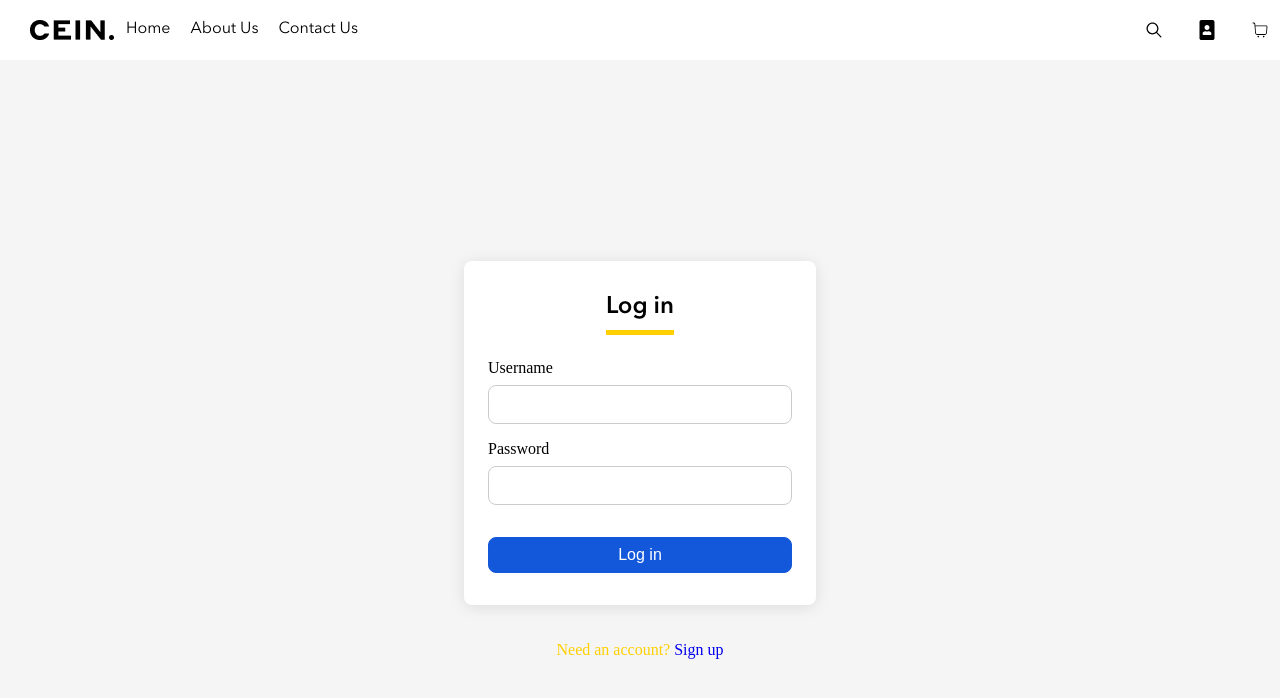
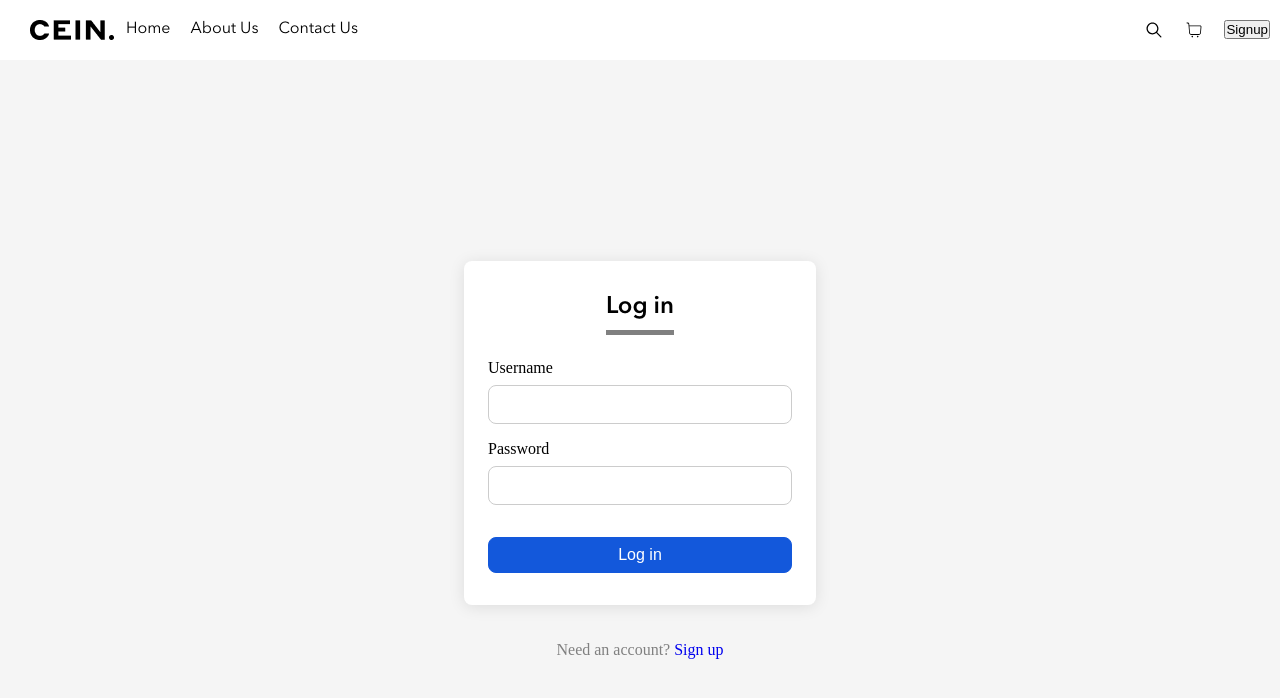
Before and after one commit to ob6854w/eco-fashion-marketplace-client, a React (Create React App) app: page /login in a window 1280 px wide. Shown: the top 698 px of the page. Built offline with nearby package versions, Linux system fonts and the light colour scheme.

Commit message:
re-adjust the contact about and navbar

```diff
--- a/src/App.js
+++ b/src/App.js
@@ -1,6 +1,6 @@
 import Home from "./pages/Home/Home";
-import AboutUs from "./pages/AboutUs/AboutUs";
-import ContactUs from "./pages/ContactUs/ContactUs";
+import About from "./pages/About/About";
+import Contact from "./pages/Contact/Contact";
 import NotFound from "./pages/NotFound/NotFound";
 import Signup from "./pages/Signup/Signup";
 import Login from "./pages/Login/Login";
@@ -16,8 +16,8 @@ function App() {
     <Navbar />
     <Routes>
       <Route path="/" element={<Home />} />
-      <Route path="/aboutus" element={<AboutUs />}/>
-      <Route path="/contactus" element={<ContactUs />}/>
+      <Route path="/about" element={<About />}/>
+      <Route path="/contact" element={<Contact />}/>
       <Route path="*" element={<NotFound />} />
       <Route path="/signup" element={<Signup />} />
       <Route path="/login" element={<Login />} />
--- a/src/components/Navbar/Navbar.js
+++ b/src/components/Navbar/Navbar.js
@@ -2,7 +2,6 @@ import logo from "../../assets/images/Logo.png";
 import { CiShoppingCart } from "react-icons/ci";
 import { HiBars3 } from "react-icons/hi2";
 import { IoIosSearch } from "react-icons/io";
-import { FaPortrait } from "react-icons/fa";
 import { Link } from "react-router-dom";
 
 import "./Navbar.scss";
@@ -21,8 +20,10 @@ function Navbar() {
         </div>
         <div className="navbar__icons-container">
           <IoIosSearch className="navbar__icons-container-icon" />
-         <FaPortrait className="navbar__icons-container-icon"></FaPortrait>
           <CiShoppingCart className="navbar__icons-container-icon" />
+          <Link to="/signup">
+          <button className="navbar___button">Signup</button>
+          </Link>
         </div>
       </div>
     </nav>
--- a/src/components/Navbar/Navbar.scss
+++ b/src/components/Navbar/Navbar.scss
@@ -41,7 +41,7 @@
   &__icons-container {
     display: flex;
     justify-content: space-between;
-    width: 20%;
+    width: 30%;
 
     @include tablet {
       width: 10%;
@@ -50,4 +50,8 @@
       font-size: 20px;
     }
   }
+
+  &__button{
+
+  }
 }
--- a/src/pages/AboutUs/AboutUs.js
+++ b/src/pages/About/About.js
@@ -1,11 +1,11 @@
-import "./AboutUs.scss";
+import "./About.scss";
 import image from "../../assets/images/About Us.jpeg";
-function AboutUs() {
+function About() {
     return (
-       <div className="aboutus__container">
-        <div className="aboutus__content">
+       <div className="about__container">
+        <div className="about__content">
             <h2>WELCOME TO CEIN</h2>
-        <img className="aboutus__image" src={image} alt="aboutUs image"/>
+        <img className="about__image" src={image} alt="about image"/>
          <p>Our website is focused on sustainable fashion and lifestyle choices. At CEIN, we are committed to promoting a greener, more ethical approach to fashion by showcasing a curated collection of brands that prioritize eco-friendly and sustainable practices.
             With a passion for both style and sustainability, we have handpicked a diverse range of 10brands that share our vision for a more conscious and environmentally-friendly future.
             Join us on our journey towards a more sustainable future. Explore our collection, discover new brands, and be part of the movement towards a greener, more ethical fashion industry. Thank you for choosing CEIN as your trusted source for eco-friendly and sustainable fashion!
@@ -18,4 +18,4 @@ function AboutUs() {
     )
 }
 
-export default AboutUs;
+export default About;
--- a/src/pages/AboutUs/AboutUs.scss
+++ b/src/pages/About/About.scss
@@ -2,7 +2,7 @@
 @use "../../styles/partials/mixins" as *;
 @use "../../styles/partials/typography" as *;
 
-.aboutus {
+.about {
     &__container{
         width: 100%;
         margin: 0 auto;
--- a/src/pages/ContactUs/ContactUs.js
+++ b/src/pages/Contact/Contact.js
@@ -1,7 +1,7 @@
-import "./ContactUs.scss";
+import "./Contact.scss";
 import Input from "../../components/Input/Input";
 
-function ContactUs() {
+function Contact() {
     return(
     <div className="contactus__container">
         <img/>
@@ -23,4 +23,4 @@ function ContactUs() {
     )
 }
 
-export default ContactUs;
+export default Contact;
--- a/src/pages/Login/Login.scss
+++ b/src/pages/Login/Login.scss
@@ -24,7 +24,7 @@
         margin-bottom: 1.5rem;
         text-align: center;
         font-size: 1.5rem;
-        border-bottom: 5px solid #ffcf00;
+        border-bottom: 5px solid #808080;
         padding-bottom: 0.5rem;
         align-self: center;
         font-family: 'Avenir-demi';
@@ -55,7 +55,7 @@
     &__link {
         text-align: center;
         margin-top: 20px;
-        color: #ffcf00;
+        color: #808080;
         text-decoration: none;
 
         &:hover {
--- a/src/pages/Signup/Signup.scss
+++ b/src/pages/Signup/Signup.scss
@@ -23,7 +23,7 @@
         margin-bottom: 1.5rem;
         text-align: center;
         font-size: 1.5rem;
-        border-bottom: 5px solid #ffcf00;
+        border-bottom: 5px solid #808080;
         padding-bottom: 0.5rem;
         align-self: center;
     }
```
Also changed, not shown: src/pages/Contact/Contact.scss (added).
